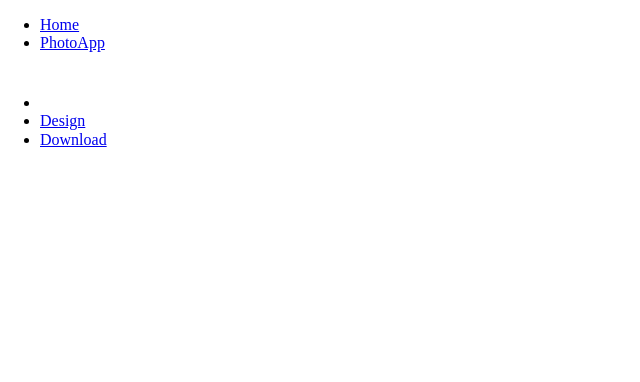
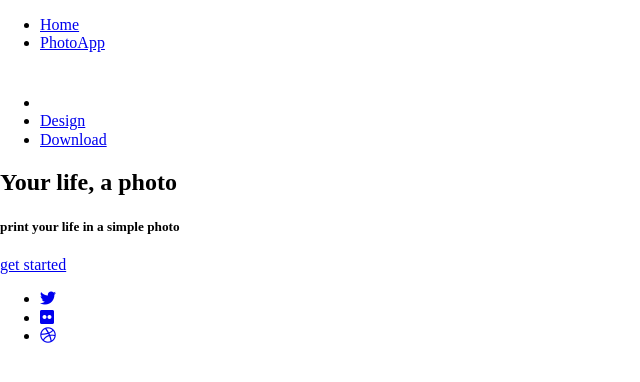
Before and after one commit to kaziafrozbd/PSD-to-HTML, a plain HTML site: page index.html in a window 1280 px wide. Shown: the whole page, without its empty margins (0-640 px from the left). Drawn offline with Linux system fonts and the light colour scheme; files whose address does not match are found by name.

Commit message:
style.css edited

```diff
--- a/css/style.css
+++ b/css/style.css
@@ -0,0 +1,39 @@
+/*-------------------------------------------------------------
+Template Name: PhotoTime
+Template URL: phototime.com
+Author: PhotoTime IT
+Author URL: https://themeforest.net/user/phototime-it/portfolio
+Version: 1.0
+Description: Photography template
+Tags: photography, learning
+Text Domain: phototime
+-------------------------------------------------------------*/
+/*-------------------------------------------------------------
+TABLE OF CONTENTS:
+---------------------------------------------------------------
+1. Typography
+2. Header Area
+    2.1 Menu Area
+    2.2 Welcome Text
+    2.3 Social Media
+3. Getting-started Area
+4. Design Area
+5. Community Area
+6. Subscribe Area
+7. Download Area
+8. Footer Area
+
+--------------------------------------------------------------*/
+
+/************* 1. Typography **************/
+
+@font-face {
+    font-family: "gotham rounded";
+    src: url('webfonts/GothamRounded.woff') format (woff);
+}
+body,
+p {
+    font font-family: "gotham rounded";
+    font-size: 16px;
+    font-height: 1.3em;
+}
--- a/index.html
+++ b/index.html
@@ -36,7 +36,21 @@
                 </ul>
             </nav>
             <!--nav menu ends-->
-            <div class="welcome-text"></div>
+            <div class="welcome-text">
+               <h2>Your life, a photo</h2>
+               <h5>print your life in a simple photo</h5>
+               <a href="#">get started</a>
+
+            </div>
+            <!--social icons-->
+            <nav>
+               <ul>
+                  <li><a href="#"><i class="fab fa-twitter"></i></a></li>
+                  <li><a href="#"><i class="fab fa-flickr"></i></a></li>
+                  <li><a href="#"><i class="fab fa-dribbble"></i></a></li>
+               </ul>
+            </nav>
+            <!--social icons end-->
         </div>
 
    </header>
```
Also changed, not shown: webfonts/GothamRounded.woff (added).
